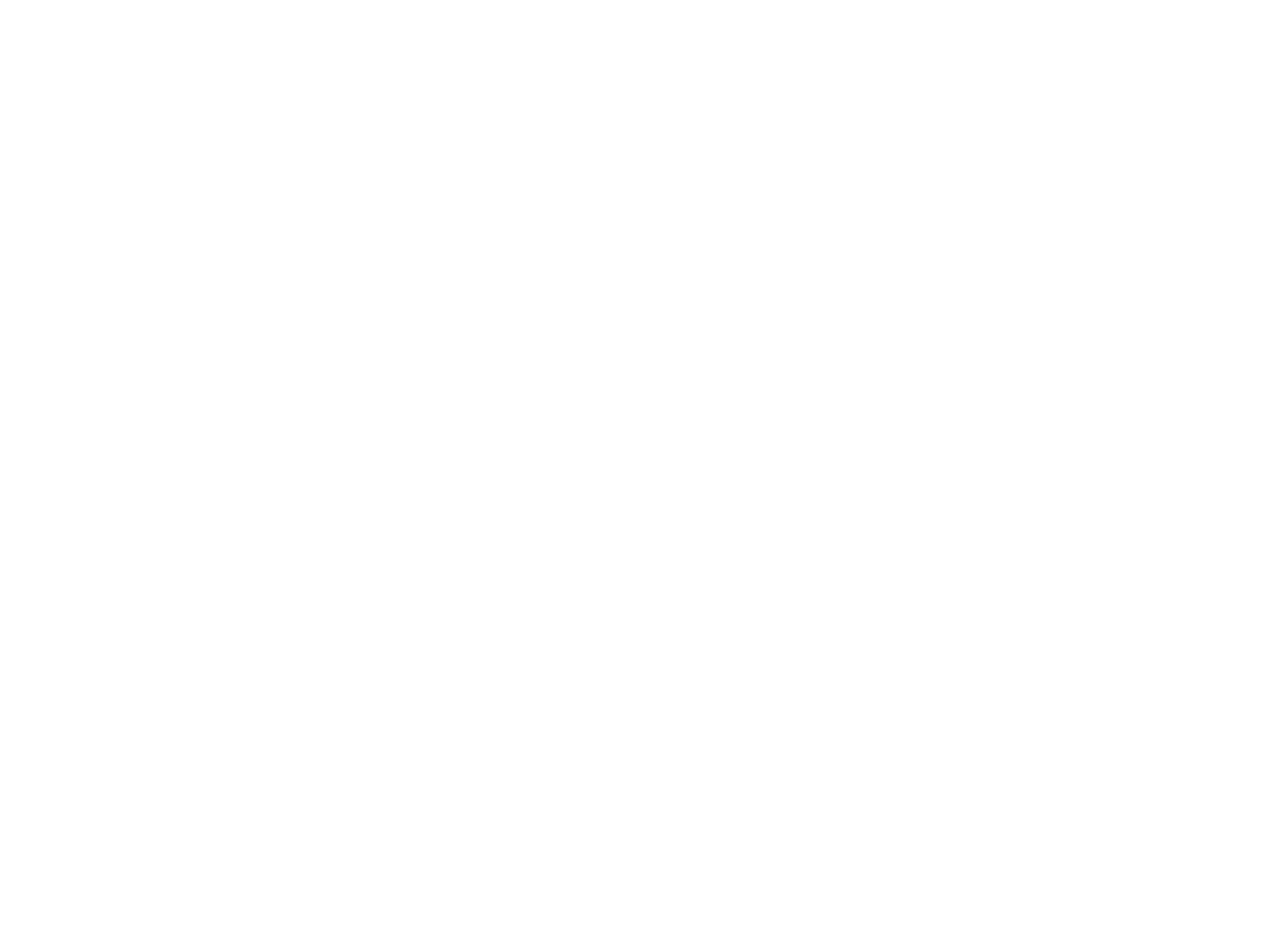
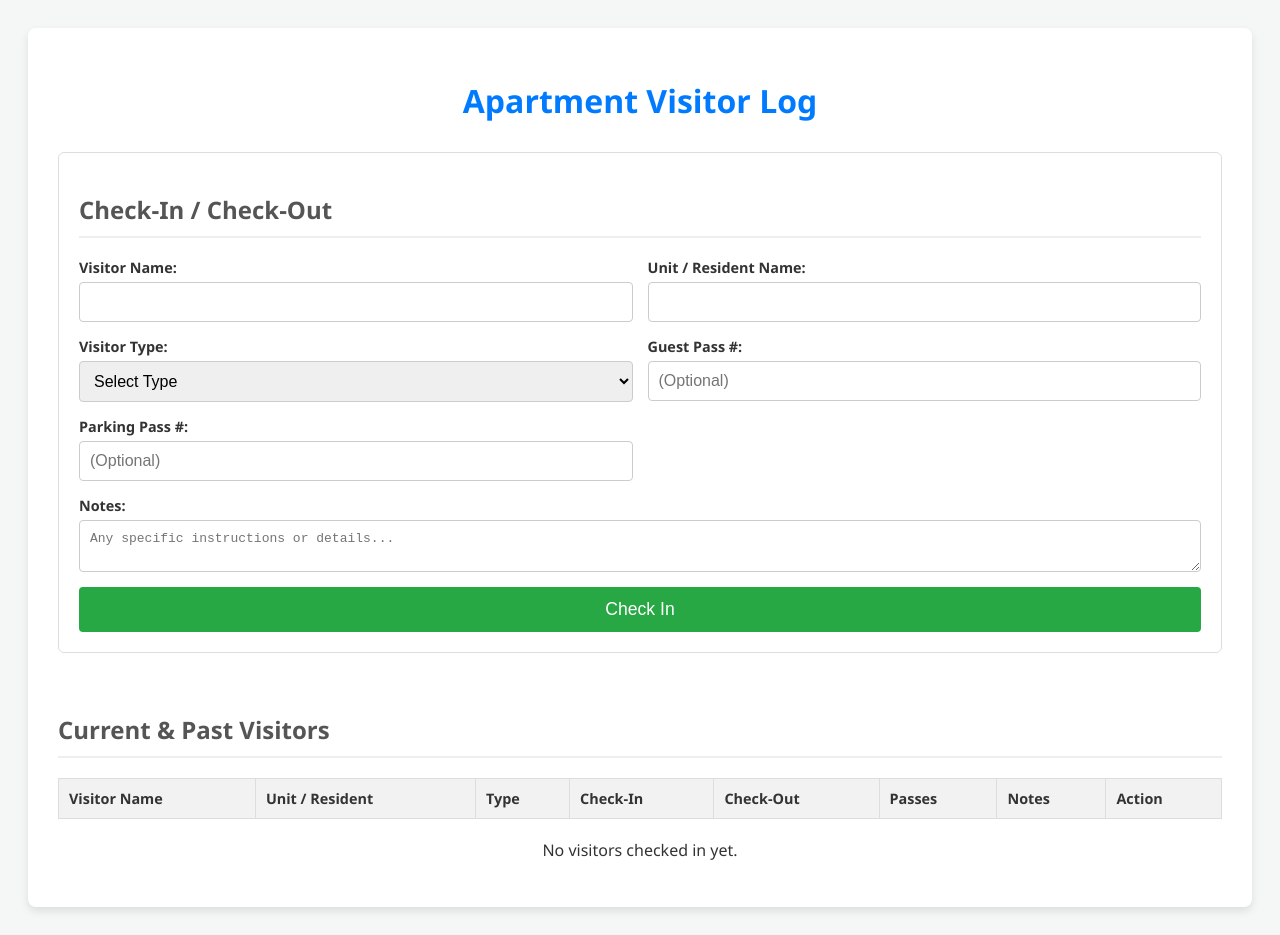
Before and after one commit to Marjory00/CarparkApp, a website: page frontend/index.html in a window 1280 px wide. Before the commit the page ends 800 px from the top, so only its background shows below. Drawn offline with Linux system fonts and the light colour scheme.

Commit message:
added html code updated, added css

```diff
--- a/frontend/index.html
+++ b/frontend/index.html
@@ -3,13 +3,77 @@
 <head>
     <meta charset="UTF-8">
     <meta name="viewport" content="width=device-width, initial-scale=1.0">
-        <title>Apartment Visitor Log</title>
+    <title>CarparkApp</title>
+    <link rel="stylesheet" href="style.css">
 </head>
 <body>
+    <div class="container">
+        <h1>Apartment Visitor Log</h1>
+        <div class="form-section">
+            <h2>Check-In / Check-Out</h2>
+            <form id="visitor-form">
+                <div class="form-group">
+                    <label for="visitorName">Visitor Name:</label>
+                    <input type="text" id="visitorName" required>
+                </div>
 
-        <!-- Main Section -->
+                <div class="form-group">
+                    <label for="unitName">Unit / Resident Name:</label>
+                    <input type="text" id="unitName" required>
+                </div>
 
+                <div class="form-group">
+                    <label for="visitorType">Visitor Type:</label>
+                    <select id="visitorType" required>
+                        <option value="">Select Type</option>
+                        <option value="Guest">Guest</option>
+                        <option value="Delivery">Delivery / Service</option>
+                        <option value="Contractor">Contractor / Repair</option>
+                        <option value="Other">Other</option>
+                    </select>
+                </div>
 
-        <!-- FOOTER -->
+                <div class="form-group">
+                    <label for="guestPass">Guest Pass #:</label>
+                    <input type="text" id="guestPass" placeholder="(Optional)">
+                </div>
+
+                <div class="form-group">
+                    <label for="parkingPass">Parking Pass #:</label>
+                    <input type="text" id="parkingPass" placeholder="(Optional)">
+                </div>
+
+                <div class="form-group full-width">
+                    <label for="notes">Notes:</label>
+                    <textarea id="notes" rows="2" placeholder="Any specific instructions or details..."></textarea>
+                </div>
+
+                <button type="submit" class="check-in-btn">Check In</button>
+            </form>
+        </div>
+
+        <div class="log-section">
+            <h2>Current & Past Visitors</h2>
+            <table id="visitor-log-table">
+                <thead>
+                    <tr>
+                        <th>Visitor Name</th>
+                        <th>Unit / Resident</th>
+                        <th>Type</th>
+                        <th>Check-In</th>
+                        <th>Check-Out</th>
+                        <th>Passes</th>
+                        <th>Notes</th>
+                        <th>Action</th>
+                    </tr>
+                </thead>
+                <tbody id="visitor-log-body">
+                </tbody>
+            </table>
+            <p id="no-visitors" style="text-align: center; margin-top: 20px;">No visitors checked in yet.</p>
+        </div>
+    </div>
+
+    <script src="index.js"></script>
 </body>
 </html>
--- a/frontend/style.css
+++ b/frontend/style.css
@@ -0,0 +1,152 @@
+body {
+  font-family: 'Segoe UI', Tahoma, Geneva, Verdana, sans-serif;
+  background-color: #f4f7f6;
+  color: #333;
+  padding: 20px;
+}
+
+.container {
+  max-width: 1200px;
+  margin: 0 auto;
+  background-color: #fff;
+  padding: 30px;
+  border-radius: 8px;
+  box-shadow: 0 4px 8px rgba(0, 0, 0, 0.1);
+}
+
+h1 {
+  text-align: center;
+  color: #007bff;
+  margin-bottom: 30px;
+}
+
+h2 {
+  border-bottom: 2px solid #eee;
+  padding-bottom: 10px;
+  margin-top: 20px;
+  color: #555;
+}
+
+.form-section {
+  margin-bottom: 40px;
+  padding: 20px;
+  border: 1px solid #ddd;
+  border-radius: 6px;
+}
+
+#visitor-form {
+  display: grid;
+  grid-template-columns: 1fr 1fr;
+  gap: 15px;
+}
+
+.form-group {
+  display: flex;
+  flex-direction: column;
+}
+
+.full-width {
+  grid-column: 1 / 3;
+}
+
+label {
+  margin-bottom: 5px;
+  font-weight: 600;
+  font-size: 0.9em;
+}
+
+input[type="text"],
+select,
+textarea {
+  padding: 10px;
+  border: 1px solid #ccc;
+  border-radius: 4px;
+  font-size: 1em;
+  width: 100%;
+  box-sizing: border-box;
+}
+
+textarea {
+  resize: vertical;
+}
+
+.check-in-btn {
+  grid-column: 1 / 3;
+  padding: 12px;
+  background-color: #28a745;
+  color: white;
+  border: none;
+  border-radius: 4px;
+  cursor: pointer;
+  font-size: 1.1em;
+  transition: background-color 0.3s;
+}
+
+.check-in-btn:hover {
+  background-color: #218838;
+}
+
+.log-section {
+  overflow-x: auto;
+}
+
+#visitor-log-table {
+  width: 100%;
+  border-collapse: collapse;
+  margin-top: 15px;
+}
+
+#visitor-log-table th,
+#visitor-log-table td {
+  border: 1px solid #ddd;
+  padding: 10px;
+  text-align: left;
+  font-size: 0.9em;
+}
+
+#visitor-log-table th {
+  background-color: #f2f2f2;
+  font-weight: bold;
+  color: #333;
+}
+
+.check-out-btn {
+  padding: 5px 10px;
+  background-color: #dc3545;
+  color: white;
+  border: none;
+  border-radius: 4px;
+  cursor: pointer;
+  transition: background-color 0.3s;
+}
+
+.check-out-btn:hover {
+  background-color: #c82333;
+}
+
+.checked-out-row td {
+  background-color: #f8f8f8;
+  color: #777;
+  font-style: italic;
+}
+
+.checked-out-row .check-out-btn {
+  background-color: #6c757d;
+  cursor: default;
+}
+
+/* Responsive adjustments */
+@media (max-width: 768px) {
+  #visitor-form {
+    grid-template-columns: 1fr;
+  }
+  .full-width {
+    grid-column: 1 / 2;
+  }
+  .check-in-btn {
+    grid-column: 1 / 2;
+  }
+  .container {
+    padding: 15px;
+  }
+}
```
Also changed, not shown: frontend/app.js (deleted), frontend/index.js (added), 1 other file. Lines whose indentation alone changed are shown as unchanged.
